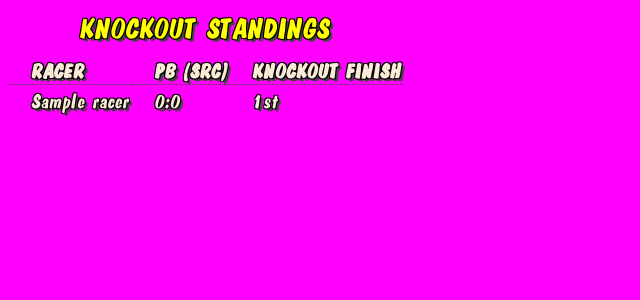
After one commit to virusereturns/kotracker, a Django app: page /overview_pb_mode/1/ in a window 1280 px wide. The commit adds this page. Shown: the top 300 px of the page, without its empty margins (0-640 px from the left). Run offline with Django 3.2, Linux system fonts and the light colour scheme; tables that the repository leaves empty hold one stand-in row (values such as "Sample post").

Commit message:
new changes to kotracker, added a PB mode and changed some more look and feel on the menus and round editors. Added a REZ functionality

```diff
--- a/kotracker/static/css/styles.css
+++ b/kotracker/static/css/styles.css
@@ -4,10 +4,14 @@
   font-family: "Tecmo";
   src: url("../fonts/MANDELA_.TTF");
 }
+@font-face {
+  font-family: "Mandela";
+  src: url("../fonts/MANDELA_.TTF");
+}
 body {
     letter-spacing: 1px;
     background-color: #FF00FF;
-    font-family: "Arialc";
+    font-family: "Mandela";
     color: antiquewhite;
     /*
     text-shadow:
@@ -33,22 +37,28 @@ table{
   border-spacing: 0 1px;
 }
 h3 {
-  font-size: 22px;
+  font-size: 24px;
   text-align: center;
   color: yellow;
 }
+caption {
+  font-size: 28px;
+  text-align: center;
+  color: yellow;
+  margin-bottom:10px;
+}
 th {
-  font-size: 18px;
+  font-size: 20px;
   text-align: left;
-  padding-left: 22px;
+  padding-left: 24px;
 }
 td {
   vertical-align: center !important;
   text-align: left;
-  padding-left: 22px;
+  padding-left: 24px;
 }
 tr {
-  font-size: 18px;
+  font-size: 20px;
 }
 table tr {
     border-bottom: 1px dotted #444;
@@ -58,17 +68,17 @@ table tr:last-child {
 }
 .first {
   color: #D4AF37;
-  font-size: 22px;
+  font-size: 24px;
 }
 .second {
   color: #C0C0C0;
-  font-size: 20px;
+  font-size: 22px;
 }
 .third {
   color: #CD7F32;
-  font-size: 18px;
+  font-size: 20px;
 }
 .dropped {
   color: rgb(255, 50, 50);
-  font-size: 18px;
+  font-size: 20px;
 }
--- a/kotracker/urls.py
+++ b/kotracker/urls.py
@@ -18,13 +18,15 @@ from django.urls import path
 from tracker.views import *
 
 urlpatterns = [
-    path('', tournament_menu),
+    path('', tournament_menu, name='main_menu'),
     path('rockyirs/', admin.site.urls),
-    path('overview/<tournament>', overview_tournament, name='overview'),
-    path('overview_with_details/<tournament>', overview_with_details, name='overview_with_details'),
-    path('tournament_details/<tournament>', tournament_details, name='tournament_details'),
+    path('overview/<tournament>/', overview_tournament, name='overview'),
+    path('overview_with_details/<tournament>/', overview_with_details, name='overview_with_details'),
+    path('overview_pb_mode/<tournament>/', overview_pb_mode, name='overview_pb_mode'),
+    path('tournament_details/<tournament>/', tournament_details, name='tournament_details'),
     path('view_round/<tournament>/<number>/', view_round, name='view_round'),
     path('view_last_round/<tournament>/', view_last_round, name='view_last_round'),
     path('edit_round/<tournament>/<number>/', edit_round, name='edit_round'),
     path('create_next_round/<tournament>/', create_next_round, name='create_next_round'),
+    path('revive_racer/<racer_id>/', revive_racer, name='revive_racer')
 ]
--- /dev/null
+++ b/templates/overview_pb_mode.html
@@ -0,0 +1,21 @@
+{% extends 'base.html' %}
+{% load duration %}
+{% block content %}
+    <table>
+        <caption style="color:yellow">KNOCKOUT STANDINGS</caption>
+        <tr>
+            <th>RACER</th><th>PB (SRC)</th><th>KNOCKOUT FINISH</th>
+        </tr>
+        {% for racer in racers %}
+        <tr>
+            <td>{{racer.name}}</td>
+            <td>{{racer.get_pb}}</td>
+            {% if racer.eliminated or racer.dropped %}
+            <td>{{racer.knockout_finish}}</td>
+            {% else %}
+            <td></td>
+            {% endif %}
+        </tr>
+        {% endfor %}
+    </table>
+{% endblock %}
--- a/templates/overview_tournament.html
+++ b/templates/overview_tournament.html
@@ -2,7 +2,7 @@
 {% load duration %}
 {% block content %}
     <table>
-        <h3>{{tournament.name}}</h3>
+        <caption>{{tournament.name}}</caption>
         <tr>
             <th>#</th><th>Racer</th><th>PB</th>
         </tr>
@@ -10,7 +10,7 @@
         <tr>
             <td>{{forloop.counter}}</td>
             <td>{{racer.name}}</td>
-            <td>{{racer.pb|duration|default_if_none:'???'}}</td>
+            <td>{{racer.get_pb}}</td>
         </tr>
         {% endfor %}
     </table>
--- a/templates/overview_with_details.html
+++ b/templates/overview_with_details.html
@@ -2,7 +2,7 @@
 {% load duration %}
 {% block content %}
     <table>
-        <h3>{{tournament.name}} OVERALL RESULTS</h3>
+        <caption>{{tournament.name}} KNOCKOUT STANDINGS</caption>
         <tr>
             <th>#</th><th>Racer</th><th>Best</th><th>Avg</th><th>KO</th>
         </tr>
--- a/templates/view_round.html
+++ b/templates/view_round.html
@@ -1,7 +1,7 @@
 {% extends 'base.html' %}
 {% block content %}
     <table>
-        <h3>END OF ROUND {{round.number}}</h3>
+        <caption>END OF ROUND {{round.number}}</caption>
         <tr>
             <th>#</th><th>Racer</th><th>Time</th><th></th>
         </tr>
--- a/tracker/models.py
+++ b/tracker/models.py
@@ -1,6 +1,24 @@
 from django.db import models
 from django.db.models import Avg
 from datetime import timedelta
+
+
+MODE_CHOICES = (
+    (1, 'Normal'),
+    (2, 'PB'),
+)
+
+
+def ordinal(n):
+    return "{}{}".format(n, "tsnrhtdd"[(n // 10 % 10 != 1) * (n % 10 < 4) * n % 10::4])
+
+
+def duration(td):
+    # Converts a timedelta to MM:SS
+    seconds = td.seconds
+    minutes = (seconds % 3600) // 60
+    seconds = seconds % 60
+    return "{}:{}".format(minutes, seconds)
 
 
 class Tournament(models.Model):
@@ -10,6 +28,7 @@ class Tournament(models.Model):
     name = models.CharField(max_length=150)
     date = models.DateField(null=True, blank=True)
     game = models.CharField(max_length=150)
+    mode = models.PositiveSmallIntegerField(default=1, choices=MODE_CHOICES)
 
     def __str__(self):
         return self.name
@@ -37,6 +56,20 @@ class Racer(models.Model):
 
     def get_average_time(self):
         return RacerRound.objects.filter(racer=self, time__isnull=False).aggregate(Avg('time'))['time__avg']
+
+    def knockout_finish(self):
+        count = self.tournament.racer_set.count()
+        if self.elimination_round:
+            n = count - self.elimination_round + 1
+            return ordinal(n)
+        else:
+            return None
+
+    def get_pb(self):
+        if self.pb:
+            return duration(self.pb)
+        else:
+            return '???'
 
     def __str__(self):
         return self.name
--- a/tracker/views.py
+++ b/tracker/views.py
@@ -30,16 +30,23 @@ def edit_round(request, tournament, number):
     round_object = get_object_or_404(Round, tournament=tournament, number=number)
     racer_rounds = RacerRound.objects.filter(
         racer__tournament=tournament_object, round_number=round_object,
-        racer__eliminated=False, racer__dropped=False).order_by('time')
+        racer__eliminated=False, racer__dropped=False)
+    if tournament_object.mode == 2:
+        racer_rounds = racer_rounds.order_by('racer__pb')
+    else:
+        # If this is not PB mode, we're gonna order them by time
+        racer_rounds = racer_rounds.order_by('time')
     eliminated_racers = Racer.objects.filter(
         Q(eliminated=True) | Q(dropped=True), tournament=tournament_object).order_by('-elimination_round')
-    if int(number) > 1:
-        sort = True
-        for racer_round in racer_rounds:
-            if racer_round.time:
-                sort = False
-                break
-        racer_rounds = sorted(racer_rounds, key=lambda a: a.get_last_round_time()) if sort else racer_rounds
+    if tournament_object.mode != 2:
+        # We're not gonna do this if this is tourament mode
+        if int(number) > 1:
+            sort = True
+            for racer_round in racer_rounds:
+                if racer_round.time:
+                    sort = False
+                    break
+            racer_rounds = sorted(racer_rounds, key=lambda a: a.get_last_round_time()) if sort else racer_rounds
     if request.POST:
         # Process eliminates
         for name, value in request.POST.items():
@@ -47,7 +54,6 @@ def edit_round(request, tournament, number):
                 bits = name.split('-')
                 racer = bits[1]
                 round = bits[2]
-                # tournament = bits[3]
                 racer = Racer.objects.get(pk=racer)
                 racer.eliminated = True
                 racer.elimination_round = round
@@ -56,12 +62,12 @@ def edit_round(request, tournament, number):
                 bits = name.split('-')
                 racer = bits[1]
                 round = bits[2]
-                # tournament = bits[3]
                 racer = Racer.objects.get(pk=racer)
                 racer.dropped = True
                 racer.elimination_round = round
                 racer.save()
-            elif name.startswith('time') and value:
+            elif name.startswith('time') and value and tournament_object.mode != 2:
+                # We're not gonna do this if this is PB mode
                 bits = name.split('-')
                 racer_round_id = bits[1]
                 racer_round = RacerRound.objects.get(pk=racer_round_id)
@@ -107,6 +113,13 @@ def overview_with_details(request, tournament):
         'racers': racers, 'tournament': tournament_object})
 
 
+def overview_pb_mode(request, tournament):
+    tournament_object = get_object_or_404(Tournament, pk=tournament)
+    racers = Racer.objects.filter(tournament=tournament_object).order_by('pb')
+    return render(request, 'overview_pb_mode.html', {
+        'racers': racers, 'tournament': tournament_object})
+
+
 @login_required
 def create_next_round(request, tournament):
     tournament = get_object_or_404(Tournament, pk=tournament)
@@ -137,3 +150,13 @@ def tournament_details(request, tournament):
     rounds = tournament_object.round_set.all()
     return render(request, 'tournament_details.html', {
         'tournament': tournament_object, 'rounds': rounds})
+
+
+@login_required
+def revive_racer(request, racer_id):
+    racer = get_object_or_404(Racer, pk=racer_id)
+    racer.elimination_round = None
+    racer.eliminated = False
+    racer.dropped = False
+    racer.save()
+    return HttpResponseRedirect(reverse("main_menu"))
```
Also changed, not shown: templates/edit_round.html (+15 -4 lines), templates/tournament_menu.html (+10 -6 lines), tracker/migrations/0006_tournament_mode.py (added).
